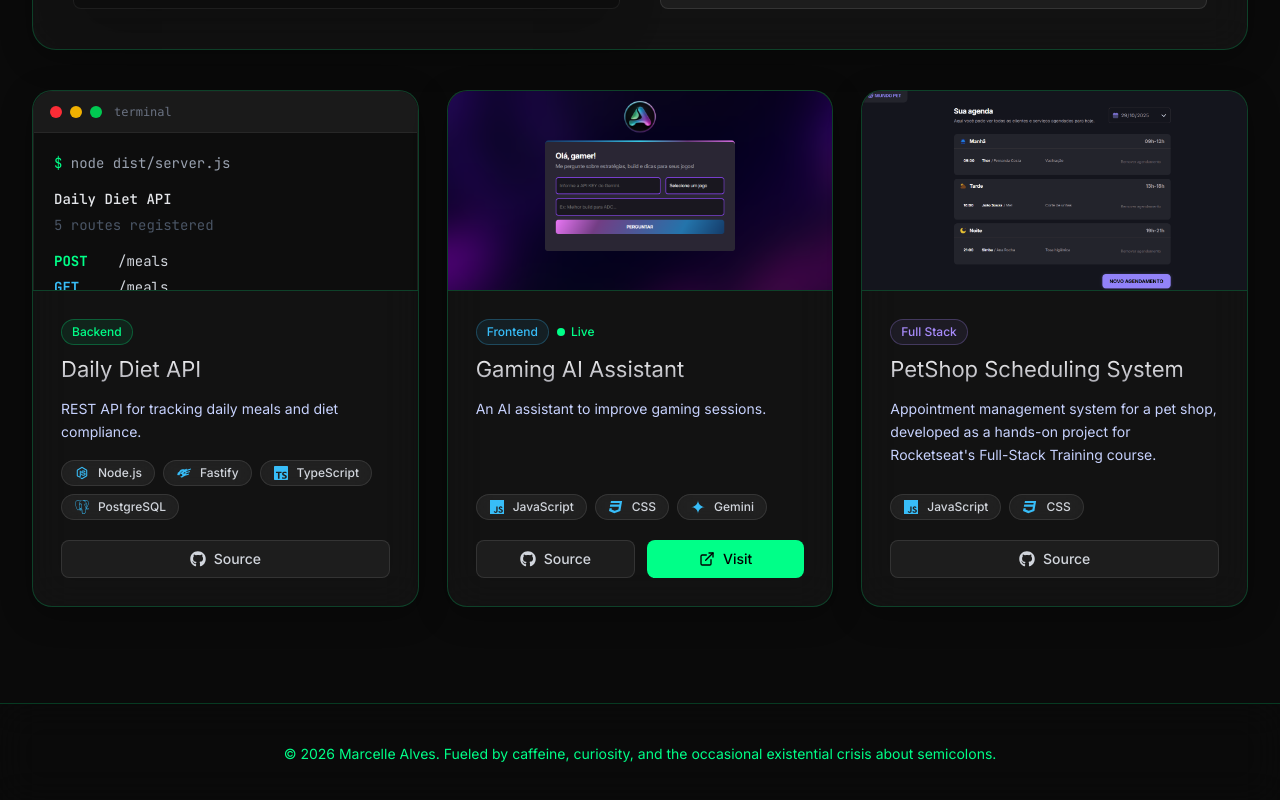
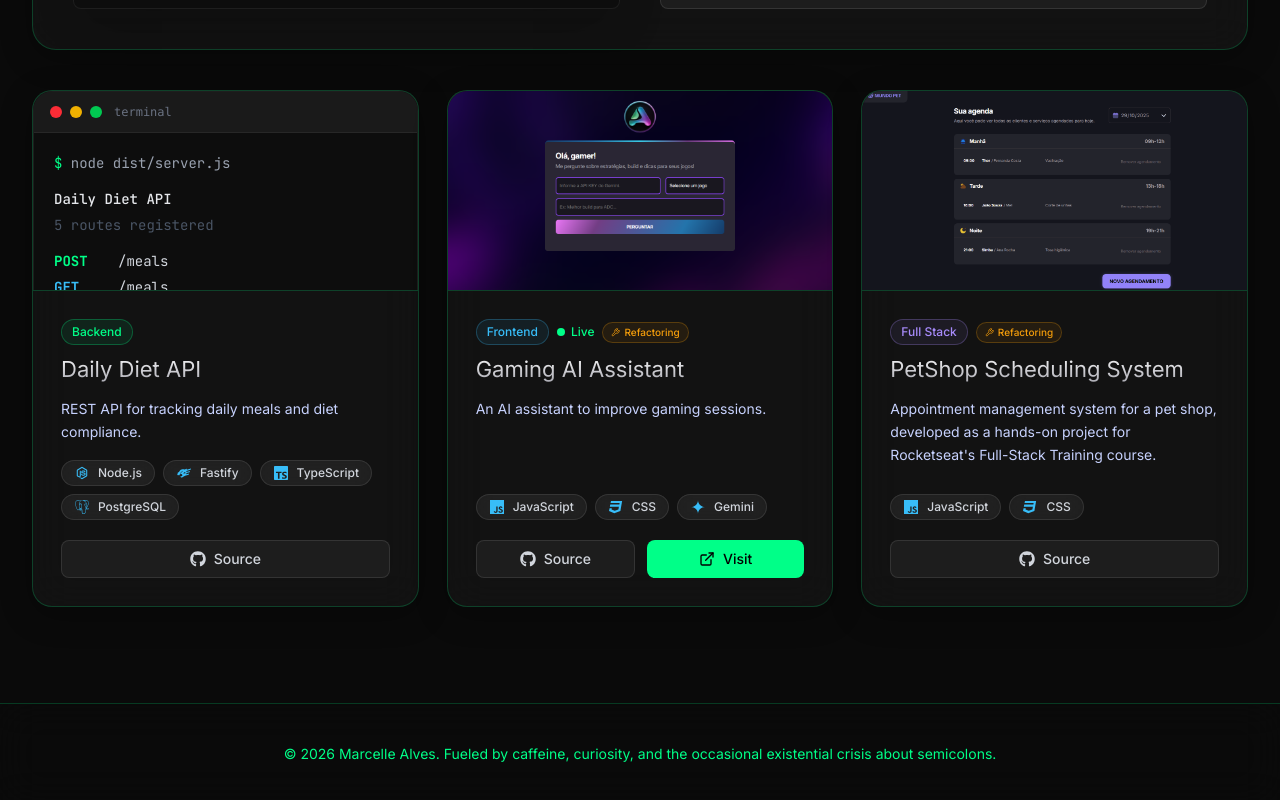
Before and after one commit to devchinninto/portfolio, a React (Vite) app: page /api/v1/products in a window 1280 px wide. Shown: the part 1856-2656 px from the top of the page. Built offline with nearby package versions, Linux system fonts and the light colour scheme.

Commit message:
feat: add RefactoringBadge component and project status for refactoring

```diff
--- a/src/components/Projects.tsx
+++ b/src/components/Projects.tsx
@@ -1,6 +1,6 @@
 import { motion } from 'motion/react'
 import { FaGithub } from 'react-icons/fa'
-import { LuTerminal, LuExternalLink } from 'react-icons/lu'
+import { LuTerminal, LuExternalLink, LuWrench } from 'react-icons/lu'
 import { TechPill } from './TechPill'
 import { TerminalWindow } from './Terminal'
 import {
@@ -40,6 +40,15 @@ function TypePill({ type }: { type: ProjectType }) {
       style={{ color, background: bg, borderColor: `${color}44` }}
     >
       {label}
+    </span>
+  )
+}
+
+function RefactoringBadge() {
+  return (
+    <span className="flex items-center gap-1 text-[10px] font-medium text-[#F59E0B] border border-[#F59E0B]/25 bg-[#F59E0B]/8 px-2 py-0.5 rounded-full">
+      <LuWrench size={9} />
+      Refactoring
     </span>
   )
 }
@@ -267,6 +276,7 @@ function ProjectCard({
         <div className="flex items-center gap-2 mb-2">
           <TypePill type={project.type} />
           {project.isLive && <LiveBadge />}
+          {project.status === 'refactoring' && <RefactoringBadge />}
         </div>
         <h3 className="text-[22px] text-gradient-white mb-3">
           {project.title}
--- a/src/data/projects.ts
+++ b/src/data/projects.ts
@@ -44,6 +44,7 @@ export type ProjectData = {
   imageUrl?: string
   routes?: Route[]
   isLive?: boolean
+  status?: 'refactoring'
 }
 
 // --- Data ---
@@ -104,7 +105,8 @@ export const projects: ProjectData[] = [
     githubUrl: 'https://github.com/devchinninto/a_gaming',
     demoUrl: 'https://devchinninto.github.io/a_gaming/',
     imageUrl: project1Img,
-    isLive: true
+    isLive: true,
+    status: 'refactoring'
   },
   {
     title: 'PetShop Scheduling System',
@@ -116,6 +118,7 @@ export const projects: ProjectData[] = [
     ],
     type: 'fullstack',
     imageUrl: project2Img,
-    githubUrl: 'https://github.com/devchinninto/mundo-pet'
+    githubUrl: 'https://github.com/devchinninto/mundo-pet',
+    status: 'refactoring'
   }
 ]
```
